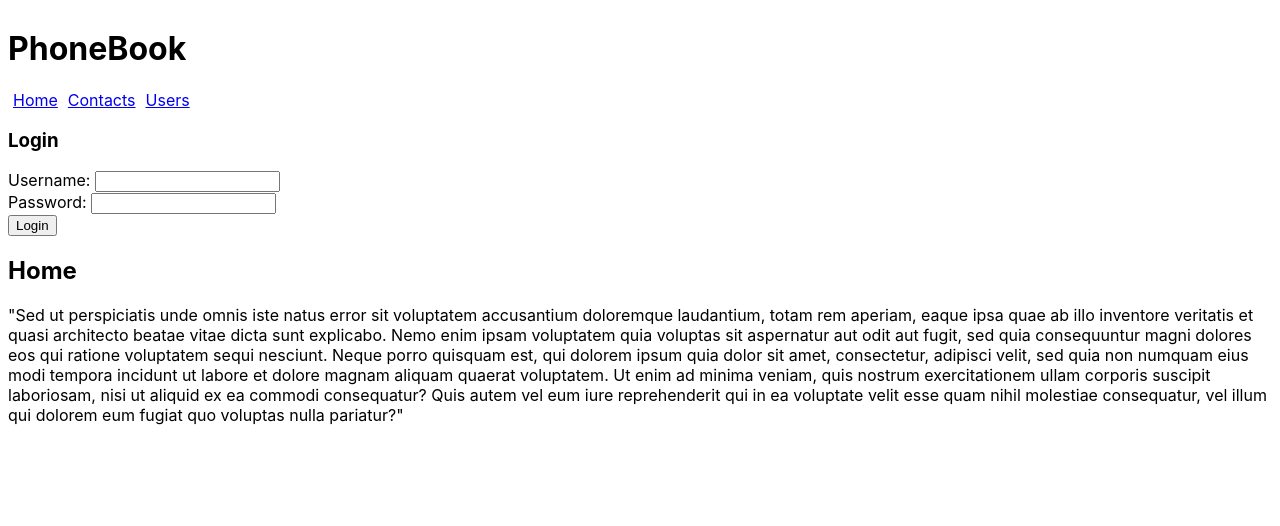
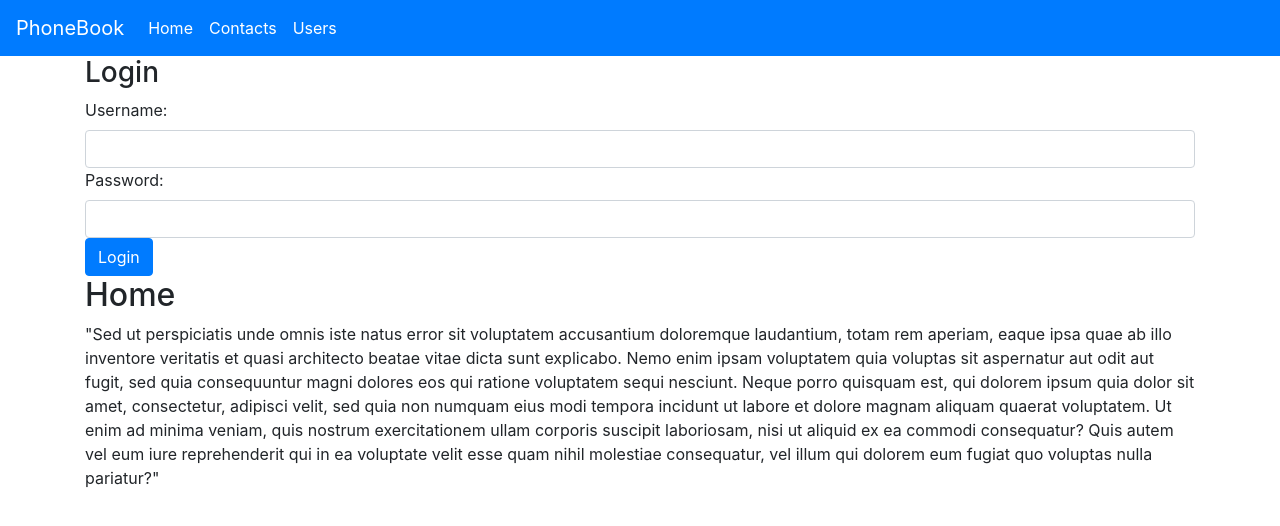
Before and after one commit to ctatis1/PhoneBook-Front-JS, a React (Create React App) app: page / in a window 1280 px wide. Shown: the top 526 px of the page. Built offline with nearby package versions, Linux system fonts and the light colour scheme; no server answers.

Commit message:
Cambio de la vista conReact Bootstrap

```diff
--- a/package.json
+++ b/package.json
@@ -6,6 +6,7 @@
     "axios": "^0.27.2",
     "cra-template": "1.2.0",
     "react": "^18.2.0",
+    "react-bootstrap": "^2.4.0",
     "react-dom": "^18.2.0",
     "react-router-dom": "^6.3.0",
     "react-scripts": "5.0.1"
--- a/public/index.html
+++ b/public/index.html
@@ -8,6 +8,12 @@
     <meta
       name="description"
       content="Web site created using create-react-app"
+    />
+    <link
+      rel="stylesheet"
+      href="https://maxcdn.bootstrapcdn.com/bootstrap/4.3.1/css/bootstrap.min.css"
+      integrity="sha384-ggOyR0iXCbMQv3Xipma34MD+dH/1fQ784/j6cY/iJTQUOhcWr7x9JvoRxT2MZw1T"
+      crossorigin="anonymous"
     />
     <link rel="apple-touch-icon" href="%PUBLIC_URL%/logo192.png" />
     <!--
--- a/src/App.jsx
+++ b/src/App.jsx
@@ -7,6 +7,8 @@ import { BrowserRouter as Router, Route, Routes, Link} from 'react-router-dom';
 import Home from './pages/Home';
 import Phonebook from './pages/Phonebook';
 import Contact from './pages/Contact';
+import { Button, Alert } from 'react-bootstrap';
+import NavBar from './components/NavBar';
 
 const App = () => {
 
@@ -42,31 +44,35 @@ const App = () => {
 
             contactServices.getToken(user.token)
             setUser(user);
+            setMsg(`Welcome ${user.username}`)
             setUsername('');
             setPassword('');
+            setTimeout(() => {
+                setMsg(null)
+            }, 3000);
         } catch (error) {
             setMsg(`Wrong credentials`)
             setTimeout(() => {
                 setMsg(null)
-            }, 5000);
+            }, 3000);
         }
     }
 
     return (
             <Router>
+                <NavBar user={user}/>
+                <div className='container'>
+                    {(msg &&
+                        <Alert variant='success'>
+                            {msg}
+                        </Alert>)}
                     <div>
-                <h1>PhoneBook</h1>
-                <Notification message={msg}/>
-                <div>
-                    <Link style={{padding:5}} to='/'>Home</Link>
-                    <Link style={{padding:5}} to='/contacts'>Contacts</Link>
-                    <Link style={{padding:5}} to='/users'>Users</Link>
                         {user ?
                             <h2>
-                            {user.name} <button onClick={() => {
+                                {user.name} <Button onClick={() => {
                                     window.localStorage.removeItem('loggedContactAppUser')
                                     setUser(null)
-                            }}>Logout</button>
+                                }}>Logout</Button>
                             </h2>
                             :
                             <LoginForm
--- a/src/components/Contacts.jsx
+++ b/src/components/Contacts.jsx
@@ -1,12 +1,12 @@
 import React, {useState} from 'react';
 import contactServices from '../services/contacts';
 import Notification from './Notification';
-import { useNavigate } from 'react-router-dom';
+import { Link } from 'react-router-dom';
+import { Table, Button } from 'react-bootstrap';
 
 
 const Contacts = ({contacts, setPeople}) => {
 
-    const history = useNavigate();
     const [msg, setMsg] = useState('');
 
     const confirmDelete = (e, contact) => {
@@ -28,20 +28,28 @@ const Contacts = ({contacts, setPeople}) => {
     }
 
     return (
-        <>
-        <Notification message={msg}/>
-        {contacts.map(contact => (
-            <div>
-                {contact.name} <button onClick={() => history(`/contacts/${contact.id}`)}>View</button>
-                    {/* <form key={contact.id} onSubmit={(e) => confirmDelete(e,contact)}>
-                        <p>Name: {contact.name}</p>
-                        <p>Number: {contact.number}</p>
-                        <button type='submit'> Delete</button>
-                    </form> */}
-            </div>
-
-        ))}
-        </>
+        <div>
+            <Notification message={msg}/>
+            <Table striped>
+                <tbody>
+                {contacts.map(contact => (
+                    <tr key={contact.id}>
+                        <td>
+                            <Link to={`/contacts/${contact.id}`}>
+                                {contact.name}
+                            </Link>
+                        </td>
+                        <td>
+                            {contact.user}
+                        </td>
+                        <td>
+                            <Button onClick={(e) => confirmDelete(e, contact)}>Delete</Button>
+                        </td>
+                    </tr>
+                ))}
+                </tbody>
+            </Table>
+        </div>
 
     );
 }
--- a/src/components/LoginForm.jsx
+++ b/src/components/LoginForm.jsx
@@ -1,18 +1,20 @@
 import React from 'react';
+import { Button, Form } from 'react-bootstrap';
 
 const LoginForm = ({handleLogin, username, password, setPassword, setUsername}) => {
     return (
         <div>
             <h3>Login</h3>
-            <form onSubmit={handleLogin}>
-                <div>
-                    Username: <input value={username} type='text' name='Username' onChange={({target}) => setUsername(target.value)}/>
-                </div>
-                <div>
-                    Password: <input value={password} type='password' name='Password' onChange={({target}) => setPassword(target.value)}/>
-                </div>
-                <button type='submit'>Login</button>
-            </form>
+            <Form onSubmit={handleLogin}>
+                <Form.Group>
+                    <Form.Label> Username: </Form.Label>
+                    <Form.Control value={username} type='text' name='Username' onChange={({target}) => setUsername(target.value)}/>
+                    <Form.Label> Password: </Form.Label>
+                    <Form.Control value={password} type='password' name='Password' onChange={({target}) => setPassword(target.value)}/>
+                <Button type='submit'>Login</Button>
+                </Form.Group>
+
+            </Form>
         </div>
     );
 }
--- /dev/null
+++ b/src/components/NavBar.jsx
@@ -0,0 +1,34 @@
+import React from 'react';
+import { Navbar, Nav, Container } from 'react-bootstrap';
+import { Link } from 'react-router-dom'
+
+const NavBar = () => {
+    return (
+        <Navbar collapseOnSelect expand="lg" bg="primary" variant="dark">
+        <Navbar.Brand href="#home">PhoneBook</Navbar.Brand>
+            <Navbar.Toggle aria-controls="responsive-navbar-nav" />
+            <Navbar.Collapse id="responsive-navbar-nav">
+                    <Nav className="mr-auto">
+                        <Nav.Link href="#" as="span">
+                            <Link style={{color:'white'}} to="/">Home</Link>
+                        </Nav.Link>
+                        <Nav.Link href="#" as="span">
+                            <Link style={{color:'white'}} to="/contacts">Contacts</Link>
+                        </Nav.Link>
+                        <Nav.Link href="#" as="span">
+                            <Link style={{color:'white'}} to="/users">Users</Link>
+                        </Nav.Link>
+                        {/* <Nav.Link href="#" as="span">
+                            {user
+                            ? <em>{user} logged in</em>
+                            : <Link to="/login">login</Link>
+                            }
+                        </Nav.Link> */}
+                    </Nav>
+
+            </Navbar.Collapse>
+        </Navbar>
+    );
+}
+
+export default NavBar;
--- a/src/components/PersonForm.jsx
+++ b/src/components/PersonForm.jsx
@@ -1,6 +1,7 @@
 import React, { useState } from 'react';
 import contactServices from '../services/contacts';
 import Notification from './Notification';
+import { Button, Form} from 'react-bootstrap';
 
 const PersonForm = ({people, setPeople}) => {
 
@@ -63,7 +64,7 @@ const PersonForm = ({people, setPeople}) => {
     return (
         <>
             <Notification message={errorMessage}/>
-            <form onSubmit={addPeople}>
+            <Form onSubmit={addPeople}>
                 <div>
                     name: <input value={newName} onChange={handleNameChange}/>
                 </div>
@@ -71,9 +72,9 @@ const PersonForm = ({people, setPeople}) => {
                     number: <input value={newNumber} type='number' min="1" onChange={handleNumberChange}/>
                 </div>
                 <div>
-                    <button type='submit'>Add</button>
+                    <Button type='submit'>Add</Button>
                 </div>
-            </form>
+            </Form>
         </>
     );
 }
--- a/src/components/Toggleable.jsx
+++ b/src/components/Toggleable.jsx
@@ -1,3 +1,4 @@
+import { Button } from 'react-bootstrap';
 import React, { useState } from 'react';
 
 const Toggleable = (props) => {
@@ -13,11 +14,11 @@ const Toggleable = (props) => {
     return (
         <div>
             <div style={hiddenWhenVisible}>
-                <button onClick={toggleVisibility}>{props.buttonLabel}</button>
+                <Button onClick={toggleVisibility}>{props.buttonLabel}</Button>
             </div>
             <div style={showWhenVisible}>
                 {props.children}
-                <button onClick={toggleVisibility}>Cancel</button>
+                <Button onClick={toggleVisibility}>Cancel</Button>
             </div>
         </div>
     );
--- a/src/index.css
+++ b/src/index.css
@@ -1,6 +1,4 @@
 body {
-  display: flex;
-  margin: 5;
   font-family: -apple-system, BlinkMacSystemFont, 'Segoe UI', 'Roboto', 'Oxygen',
     'Ubuntu', 'Cantarell', 'Fira Sans', 'Droid Sans', 'Helvetica Neue',
     sans-serif;
--- a/src/pages/Phonebook.jsx
+++ b/src/pages/Phonebook.jsx
@@ -8,6 +8,7 @@ const Phonebook = ({people, setPeople}) => {
 
     return (
         <div>
+            <h3>Add Contact</h3>
             <Toggleable buttonLabel='New Contact'>
                 <h3>Form</h3>
                 <PersonForm people={people} setPeople={setPeople}/>
```
Also changed, not shown: 1 other file (tests, documents, lock files or other folders). Lines whose indentation alone changed are shown as unchanged.
